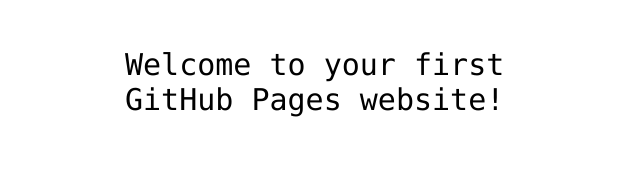
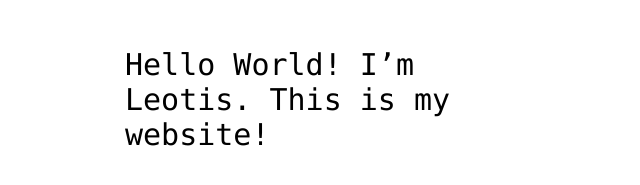
Before and after one commit to leotis-ai/leotis, a plain HTML site: page index.html in a window 1280 px wide. Shown: the part 341-526 px from the top of the page, without its empty margins (315-955 px from the left). Drawn offline with Linux system fonts and the light colour scheme.

Commit message:
Add my usernmame to index.html file

```diff
--- a/index.html
+++ b/index.html
@@ -12,7 +12,7 @@
 <img src="https://octodex.github.com/images/daftpunktocat-thomas.gif" id="octocat" alt="octocat-gif" />
 
 <!-- Change this code here by copy and pasting your template on line 15 -->
-<p>Welcome to your first GitHub Pages website!</p>
+<p>Hello World! I’m Leotis. This is my website!</p>
 
 </body>
 </html>
```
